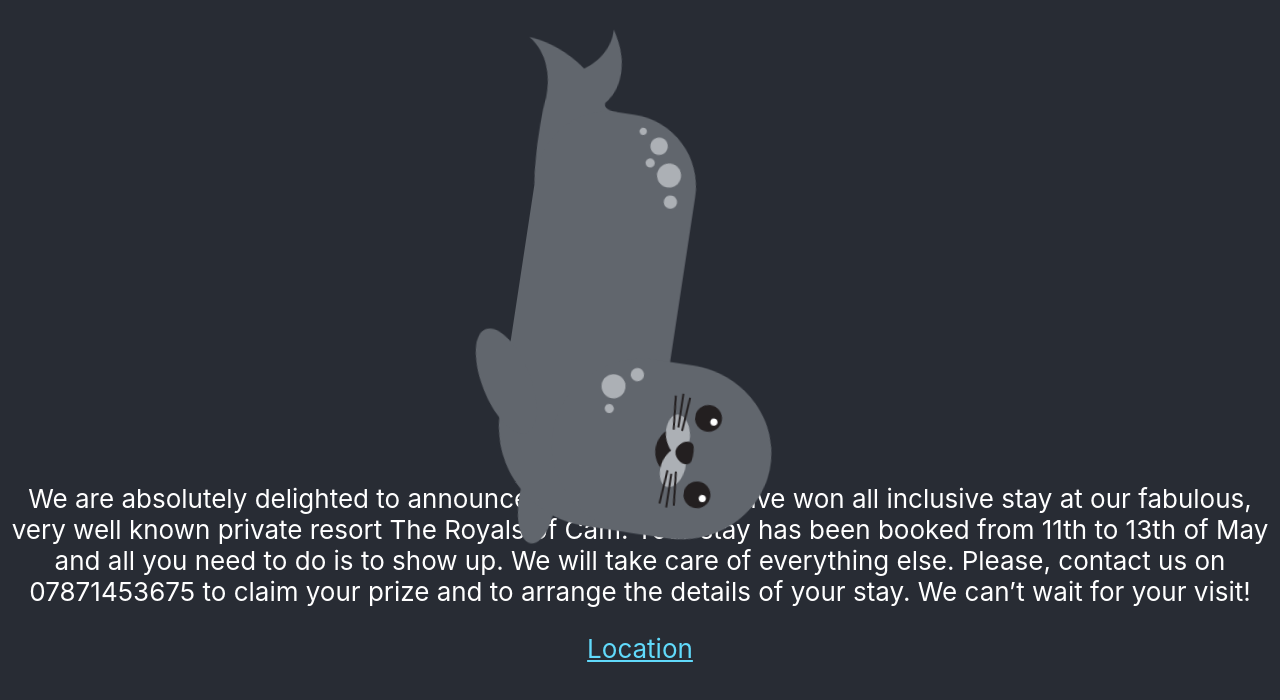
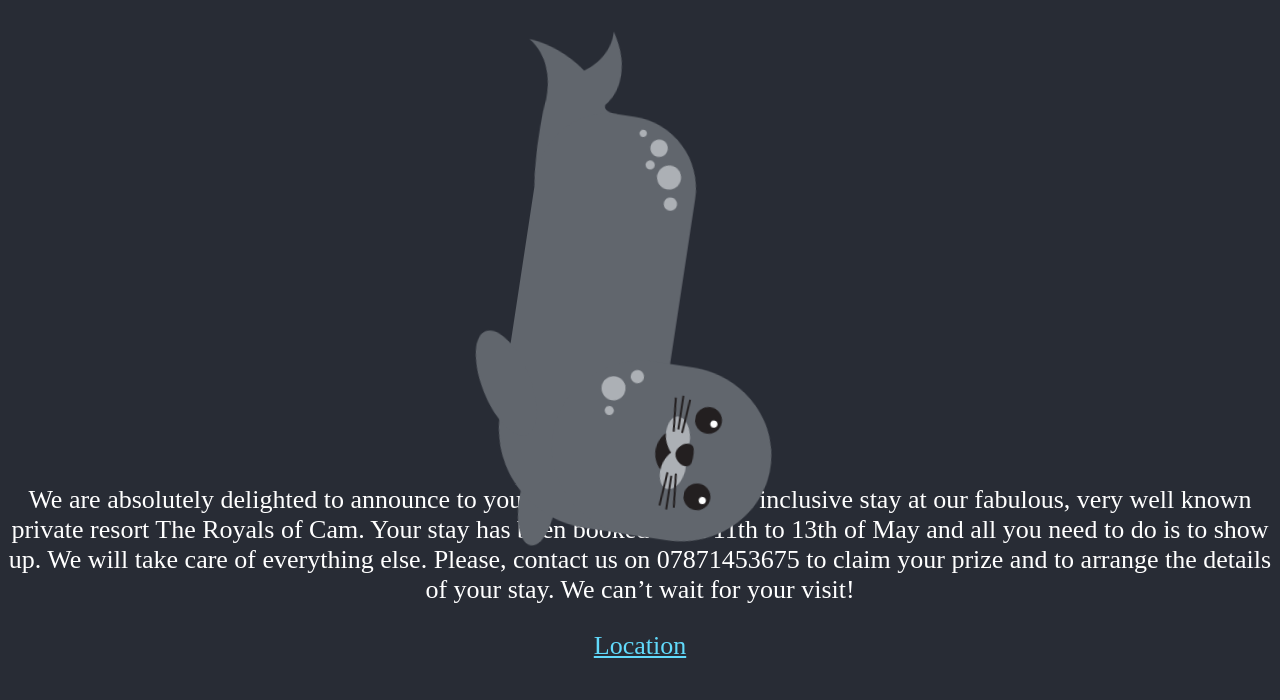
Before and after one commit to evaja178/amplifyapp, a React (Create React App) app: page / in a window 1280 px wide. Shown: the top 700 px of the page. Built offline with nearby package versions, Linux system fonts and the light colour scheme.

Commit message:
Update App.css

```diff
--- a/src/App.css
+++ b/src/App.css
@@ -14,13 +14,14 @@
 }
 
 .App-header {
-  background-color: #282c34;
+  background-color: #282c35;
   min-height: 100vh;
   display: flex;
   flex-direction: column;
   align-items: center;
   justify-content: center;
   font-size: calc(10px + 2vmin);
+  font-family: Futura;
   color: white;
 }
 
```
